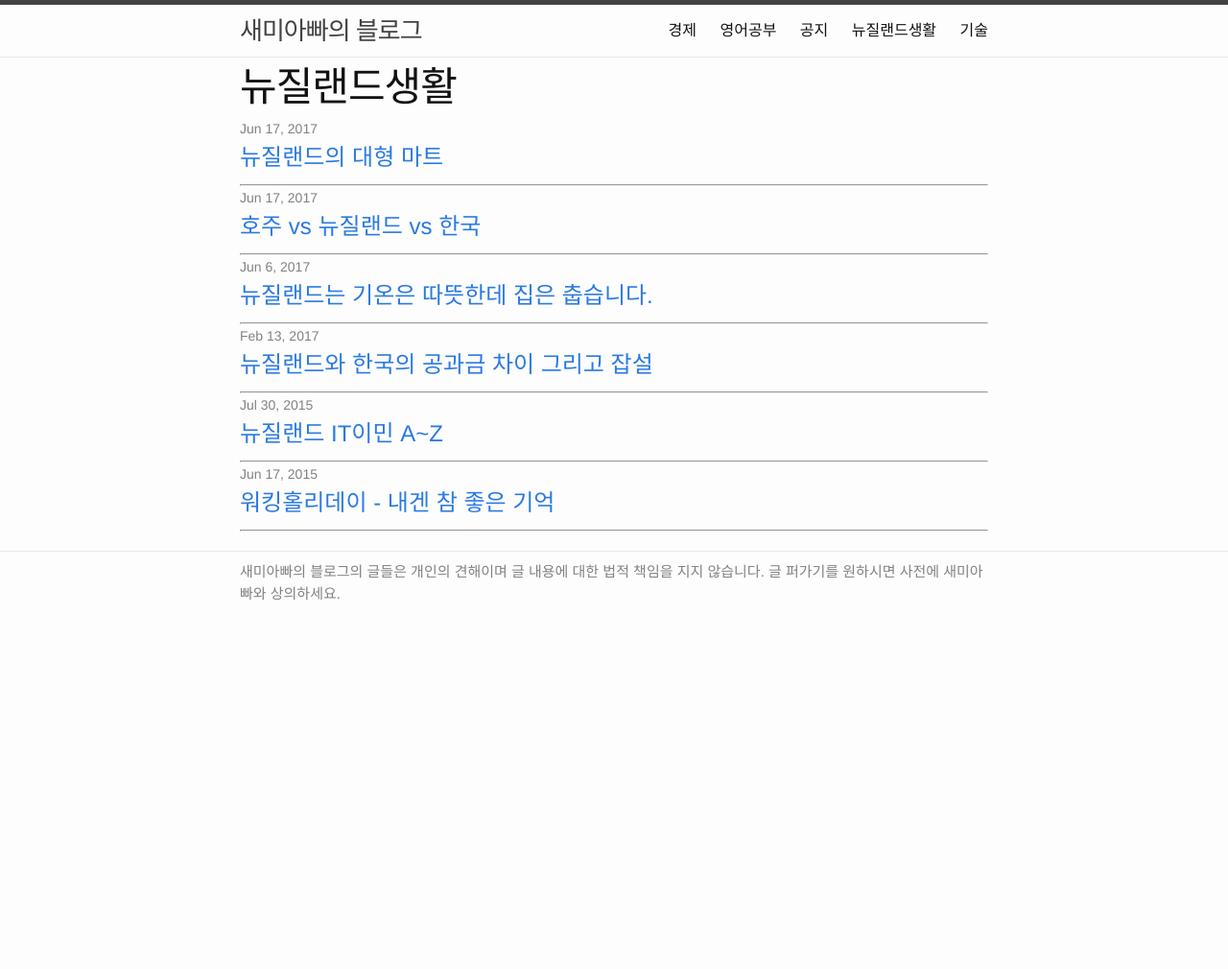
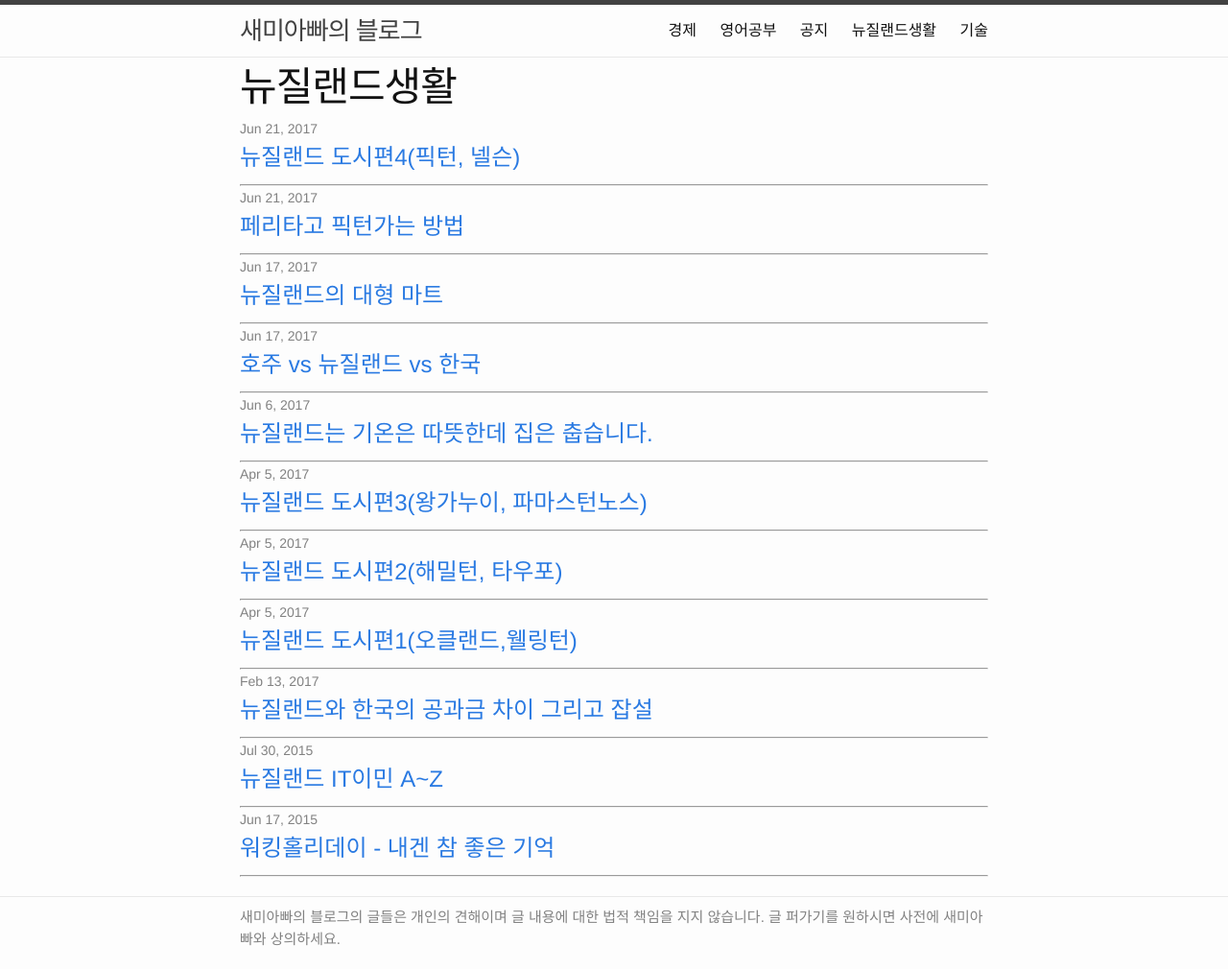
Before and after one commit to comsiro/comsiro.github.io, a Jekyll site: the page built from nzlife.md, in a window 1280 px wide. Shown: the whole page at 96% size. Built offline with Jekyll 4.4.1, drawn with Linux system fonts in a browser that asks for light colours; before the commit the page ends 900 px from its top, so only the background shows below that; part of the change alters nothing that is shown.

Commit message:
New posts

```diff
--- /dev/null
+++ b/_posts/nzlife/2017-04-06-AucklandNWellington.markdown
@@ -0,0 +1,49 @@
+---
+layout: post
+comments: true
+title:  뉴질랜드 도시편1(오클랜드,웰링턴)
+date:   2017-04-06 03:21:12 +1200
+categories: nzlife
+---
+
+저에게 뉴질랜드 도시에 관한 정보를 물어보시는 분이 계셔서 경험한 한도내에서 아는 한 적어 봅니다. 제 개인 의견일 뿐이고 틀린 의견일 수 있으므로 참고만 하십시오.
+<hr>
+<h3>- 오클랜드 -</h3>
+
+![오클랜드 피하 사진1]({{ site.url }}/assets/images/Auckland-Piha1.jpg)
+<p class="image-description">- 오클랜드 피하 비치 -</p>
+
+뉴질랜드에서 가장 큰 도시입니다.
+
+날씨가 온화하고 겨울에도 영하로 떨어지지 않습니다. 다만 온돌에 익숙한 한국인에겐 집 구조상 밤에 추위를 느낄 수 있습니다.
+
+한인들이 가장 많이 거주하고 있으며 한국 마트의 물가도 한국과 큰 차이가 나지 않습니다. 시내에 가면 여기가 뉴질랜드가 맞는지 헷갈릴 정도로 다문화 도시입니다.
+
+지진의 위험에서 안전한 편에 속하는 도시입니다.
+
+시내에 직장이 있을 경우 자가용을 이용한 출퇴근이 거의 불가능할 정도로 교통 체증이 심각합니다. 출퇴근 시간에 외곽으로 나가고 들어오는 동서남북 모든 도로가 정체됩니다. 주차 비용이 비쌉니다. 다만 대중 교통을 이용하면 상대적으로 괜찮겠으나 서울의 편리한 지하철 시스템을 경험한 한국인들에겐 만족스럽지 않을 수 있습니다.
+
+렌트비가 살인적입니다. 시내와 출퇴근이 가능한 거리에 있는 집들의 렌트비가 서울 강남이랑 비슷하거나 더 비싼 수준이라 생각하면 됩니다.
+
+주변에 아름다운 비치들이 있고 한국 직항 비행기 노선이 있어 한국과 오가기 편리합니다.
+<hr>
+<h3>- 웰링턴 -</h3>
+
+![웰링턴 사진1]({{ site.url }}/assets/images/Wellington1.jpg)
+<p class="image-description">- 웰링턴 오리엔탈 배이 -</p>
+
+뉴질랜드의 수도입니다.
+
+날씨는 한국보다 온화하지만 오클랜드보다 춥고 바람이 무척 심합니다. 가끔 이러다 진짜 날라가는게 아닌가 싶을 정도로 심하고 년 중 바람이 심한 날이 150일 가까이 된다고 합니다.
+
+거주 한인의 숫자는 300명 정도로 추산된다고 합니다. 작은 한인 마트가 두군데 있습니다. 백인 회사원들의 비율이 높은 도시입니다만 차츰 변화되고 있는 것 같습니다.
+
+지진의 위험에 노출되 있는 도시입니다. 얼마전에 7.8의 강진이 남섬 북부에 있었는데 웰링턴도 피해를 입었습니다.
+
+자가용 출퇴근이 가능하나 약간의 정체는 있습니다. 정체가 점점 증가하는 추세입니다. 주차 비용이 비쌉니다. 괜찮은 대중교통 시스템이 있어 상황이 오클랜드보다는 낫지만 도시 구조상 진입로가 한군데 밖에 없어 인구가 더 증가하면 오클랜드와 비슷한 상황이 될 것이라 예상됩니다.
+
+다른 도시에 비해 비정상적으로 기름 값이 비쌉니다. 주유소 별로 금액 차이가 크지 않아 다 비쌉니다. 저렴한 타 도시와 비교에 기름값이 심하면 리터당 100원~150원 차이가 납니다.
+
+렌트비가 오클랜드만큼 비쌉니다. 집 값은 상대적으로 저렴하지만 계속 상승하는 추세입니다.
+
+주변에 아름다운 비치들이 있지만 바람이 심해 실제 해수욕을 즐길 수 있는 날은 적습니다. 한국과 직항이 없고 공항 활주로가 짧고 바람이 심해 대형항공기 이착륙에 제한이 있어 어떻게 될지 모르겠습니다.
--- /dev/null
+++ b/_posts/nzlife/2017-04-06-HamiltonNTaupo.markdown
@@ -0,0 +1,35 @@
+---
+layout: post
+comments: true
+title:  뉴질랜드 도시편2(해밀턴, 타우포)
+date:   2017-04-06 09:37:12 +1200
+categories: nzlife
+---
+
+저에게 뉴질랜드 도시에 관한 정보를 물어보시는 분이 계셔서 경험한 한도내에서 아는 한 적어 봅니다. 제 개인 의견일 뿐이고 틀린 의견일 수 있으므로 참고만 하십시오.
+<hr>
+<h3>- 해밀턴 -</h3>
+
+![오클랜드 피하 사진1]({{ site.url }}/assets/images/Hamilton-Hobbiton1.jpg)
+<p class="image-description">- 해밀턴 호빗 마을 -</p>
+
+2016년 통계로 뉴질랜드 도시 인구 순위 4위입니다. 그래봐야 23만명 수준입니다만...
+
+내륙 지방에 있어 여름엔 덥고 겨울엔 춥습니다.(그렇다고 한국만큼 덥지도, 춥지도 않습니다.)
+
+북섬의 교통의 요지이고 오클랜드와 상대적으로 가까워(자가용 1시간30분거리) 발전 가능성이 큰 도시입니다. 얼마전 기사를 보니 한 뉴질랜드 젊은이가 오클랜드에 집을 살 수 없어 해밀턴에 구입하고 출퇴근하다가 너무 멀어 렌트를 놓고 오클랜드에서 세를 살면서 돈을 번다는 기사를 본 기억이 있는데요.
+
+주변에 로토루아 타우랑가가 있어 자연을 좋아하시는 분들에게는 북섬에서 놀러다니기 좋은 곳에 위치해 있습니다.
+
+그런데 도로가 좁은 관계로 해밀턴에도 이상하게(?) 약간의 출퇴근 정체가 있습니다.
+
+도시 자체가 아름답거나 하지는 않습니다만 거주를 전제로 도시를 물색한다면 한번 고려해 볼 만한 도시가 아닐까 합니다.
+<hr>
+<h3>- 타우포 -</h3>
+
+![웰링턴 사진1]({{ site.url }}/assets/images/Taupo1.jpg)
+<p class="image-description">- 타우포 비오는 날 -</p>
+
+타우포는 사실 도시라기 보다는 중간 기착지 같은 곳 입니다. 북섬 여행을 위해서는 한번은 꼭 거쳐가야 하는 곳 입니다.
+
+자연 경관이 아름답고 왜 그런지 모르지만 기름 값도 저렴하고 여러모로 정이 가는 곳이라 적어봅니다. 대형 마트도 종류별로 다 있습니다. 가까운 곳에 스키장이 있어 스키타러 다니기도 좋겠네요.
--- /dev/null
+++ b/_posts/nzlife/2017-04-06-WhanganuiNPalmerstonNorth.markdown
@@ -0,0 +1,36 @@
+---
+layout: post
+comments: true
+title:  뉴질랜드 도시편3(왕가누이, 파마스턴노스)
+date:   2017-04-06 09:50:12 +1200
+categories: nzlife
+---
+
+저에게 뉴질랜드 도시에 관한 정보를 물어보시는 분이 계셔서 경험한 한도내에서 아는 한 적어 봅니다. 제 개인 의견일 뿐이고 틀린 의견일 수 있으므로 참고만 하십시오.
+<hr>
+<h3>- 왕가누이 -</h3>
+
+![오클랜드 피하 사진1]({{ site.url }}/assets/images/Whanganui1.jpg)
+<p class="image-description">- 왕가누이 야경 -</p>
+
+인구 4만의 작은 도시 입니다. 황가누이인지 왕가누이인지 영어도 Wh W 혼용해서 써서 처음엔 다른 도시인줄 알았습니다.
+
+바다와 강을 끼고 있고 매우 아름다울 것으로 예상하고 갔으나... 바다물과 강물이 만나는 곳이다 보니 물이 깨끗하지는 않습니다. 공장지대를 돌아보니 공정에 물이 필요한 공장들 몇 몇 위치하고 있는 것처럼 보였습니다.
+
+War memorial tower에서 보는 야경은 제법 아름다웠습니다.
+
+기온은 웰링턴보다 따뜻하고 바람도 상대적으로 적은 편입니다. 다만 습도가 높아 가을에 갔음에도 매우 덥게 느껴졌네요.
+
+<hr>
+<h3>- 파마스턴노스 -</h3>
+
+![웰링턴 사진1]({{ site.url }}/assets/images/PalmerstonNorth1.jpg)
+<p class="image-description">- 파마스턴노스 로스가든 -</p>
+
+파마스턴노스는 웰링턴에서 1시간 30분 거리 떨어져 있고 다시 왕가누이와 1시간, 타우포와 3시간 떨어져 있습니다.
+
+날씨는 온화하고 내륙이라 겨울엔 약간 서늘한 편입니다.
+
+큰 쇼핑몰이 존재하고 아름다운 장미 꽃들이 심어져 있는 Rose garden이 있습니다. 어린이들이 놀기에도 좋게 잘 꾸며져 있습니다.
+
+인구가 8만5천 정도 된다고 하는데 도시가 한산하고 차분한 분위기 입니다. 한국 레스토랑을 한개 본 것 같은데 한국 분들도 많지 않지만 거주하고 계신 것 같습니다.
--- /dev/null
+++ b/_posts/nzlife/2017-06-22-PictonNNelson.markdown
@@ -0,0 +1,28 @@
+---
+layout: post
+comments: true
+title:  뉴질랜드 도시편4(픽턴, 넬슨)
+date:   2017-06-22 06:13:12 +1200
+categories: nzlife
+---
+
+저에게 뉴질랜드 도시에 관한 정보를 물어보시는 분이 계셔서 경험한 한도내에서 아는 한 적어 봅니다. 제 개인 의견일 뿐이고 틀린 의견일 수 있으므로 참고만 하십시오.
+<hr>
+<h3>- 픽턴 -</h3>
+
+![픽턴 사진1]({{ site.url }}/assets/images/Picton1.jpg)
+<p class="image-description">- 픽턴 배타는 곳 -</p>
+
+남섬에서 배를 타고 3시간 항해 끝에 도착하는 곳이 픽턴입니다. 조그마한 항구 마을입니다만 주변에 아름다운 장소가 널려 있습니다. 특히 픽턴에서 넬슨으로 가는 Queen Charlotte Dr 도로는 픽턴 근방을 여행한다면 꼭 가봐야 할 명소 중 하나입니다.
+
+날씨가 온화하고 페리가 정박하는 곳이다 보니 발전 가능성이 있는 도시입니다. 다만 크라이스처치와 떨어져 있고 주변에 큰 공항이 없어 상대적으로 덜 알려져 있을 뿐인 것 같습니다.
+
+<hr>
+<h3>- 넬슨 -</h3>
+
+![넬슨 사진1]({{ site.url }}/assets/images/Nelson1.jpg)
+<p class="image-description">- 넬슨 가는 길에 있는 작은 호수 -</p>
+
+넬슨은 인구 약 7만 정도되는 남섬에선 제법 규모가 큰 도시 중에 하나입니다. 주변엔 픽턴과 브렌하임이 있습니다. 도시가 정말 깔끔하고 시내가 예쁜 도시 입니다. 주변에 자연 경관을 즐길 명소들이 많아 나중에 기회가 된다면 한번 살아보고 싶을 정도로 매력이 있는 도시입니다. 다만 약간의 교통 정체가 있더군요.
+
+넬슨 북족 아벨타즈만 국립공원은 트래킹을 즐기는 사람들에겐 한번은 꼭 방문해야 할 곳이 아닌가 할 정도로 절경이라고 합니다.
--- /dev/null
+++ b/_posts/nzlife/2017-06-22-RoadToPicton.markdown
@@ -0,0 +1,20 @@
+---
+layout: post
+comments: true
+title:  페리타고 픽턴가는 방법
+date:   2017-06-22 05:51:12 +1200
+categories: nzlife
+---
+
+![픽턴 가는 길 1]({{ site.url }}/assets/images/InterIslander1.jpg)
+<p class="image-description">- 인터아이슬랜더 타는 곳 -</p>
+
+뉴질랜드는 큰 두개의 섬으로 이루어진 나라입니다.
+
+북섬과 남섬 사이는 페리를 타고 이동 할 수 있습니다. 페리를 운영하는 업체에는 <a href="https://www.bluebridge.co.nz/">블루브릿지</a>와 <a href="https://www.greatjourneysofnz.co.nz/interislander">인터아이스랜더</a> 두개가 있습니다.
+
+블루브릿지가 조금 더 저렴한데 AA멤버쉽이 있으면 인터아이스랜더에서 할인을 받을 수 있습니다.
+
+저는 얼마 전에 남섬 여행을 11일간 다녀왔는데요. 11일이 짧더군요. 더니든이나 인터카길 쪽은 결국 못가고 밀포드사운드는 애기 때문에 못가고도 빠듯하게 여행했습니다. 충분히 뉴질랜드 남섬을 즐기려면 최소 2주~3주는 잡아야 할 것 같습니다. 북섬 여행까지 다 합쳐서 뉴질랜드는 적어도 한달 정도는 잡고 와야 제대로 볼 수 있습니다.
+
+그런데 미국에서 직장다니다 귀국한 키위 아저씨가 뉴질랜드는 작으니 금방 여행할거라고 하셨다는...
--- a/_sass/minima/_layout.scss
+++ b/_sass/minima/_layout.scss
@@ -238,6 +238,8 @@
     margin-bottom: $spacing-unit;
 
     h2 {
+        margin-bottom: 0.25em;
+
         @include relative-font-size(2);
 
         @include media-query($on-laptop) {
@@ -246,6 +248,8 @@
     }
 
     h3 {
+        margin-bottom: 0.25em;
+
         @include relative-font-size(1.625);
 
         @include media-query($on-laptop) {
@@ -254,10 +258,19 @@
     }
 
     h4 {
+        margin-bottom: 0.25em;
+
         @include relative-font-size(1.25);
 
         @include media-query($on-laptop) {
             @include relative-font-size(1.125);
         }
     }
+
+    .image-description {
+        text-align: center;
+        margin-bottom: 2em;
+
+        @include relative-font-size(0.7);
+    }
 }
```
Also changed, not shown: assets/images/PalmerstonNorth1.jpg (added), assets/images/Whanganui1.jpg (added), 6 other files.
